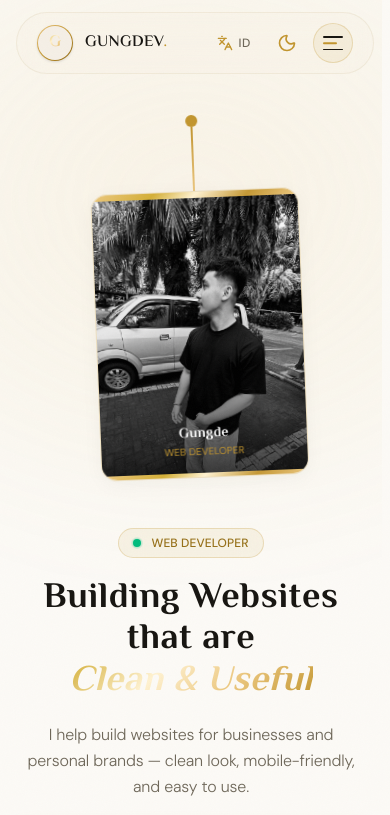
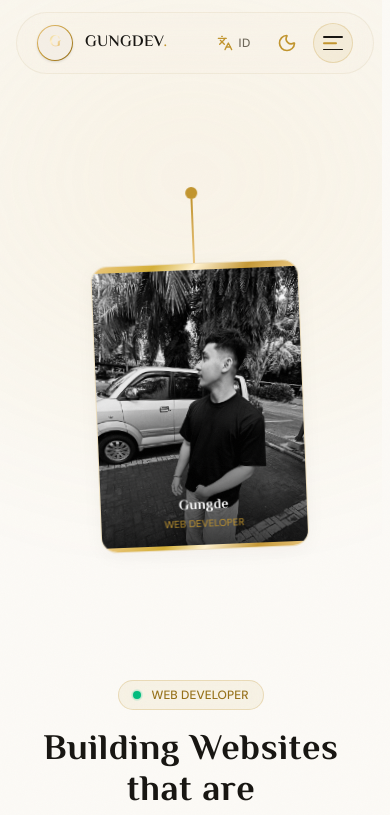
Before and after one commit to gungdemayun12/Porto-Gungde, a React (Vite) app: page / in a window 390 px wide. Shown: the top 815 px of the page. Built offline with nearby package versions, Linux system fonts and the light colour scheme.

Commit message:
fix: improve mobile lanyard size and image sharpness

```diff
--- a/src/components/lanyard/HeroLanyard.jsx
+++ b/src/components/lanyard/HeroLanyard.jsx
@@ -57,7 +57,8 @@ export default function HeroLanyard() {
   const containerRef = useRef(null);
   const [isVisible, setIsVisible] = useState(false);
 
-  const containerHeight = isMobile ? '400px' : isTablet ? '480px' : '540px';
+  // Beri ruang lebih besar di HP agar kartu tidak terlihat kecil dan terpotong.
+  const containerHeight = isMobile ? '560px' : isTablet ? '520px' : '540px';
 
   useEffect(() => {
     const el = containerRef.current;
@@ -103,9 +104,10 @@ export default function HeroLanyard() {
         <WebGLErrorBoundary fallback={<StaticBadge />}>
           <Suspense fallback={<LanyardSkeleton />}>
             <Lanyard3D
-              position={[0, 0, isMobile ? 22 : 19]}
+              // Kamera lebih dekat + FOV lebih kecil di HP: kartu tampil lebih besar dan tajam.
+              position={[0, 0, isMobile ? 12 : 19]}
               gravity={[0, isMobile ? -32 : -40, 0]}
-              fov={20}
+              fov={isMobile ? 14 : 20}
               transparent
               frontImage={gungdePhoto}
               backImage={gungdePhoto}
--- a/src/components/ui/Lanyard.css
+++ b/src/components/ui/Lanyard.css
@@ -9,5 +9,7 @@
   align-items: center;
   transform: scale(1);
   transform-origin: center;
+  overflow: visible;
+  touch-action: none;
   user-select: none;
 }
--- a/src/components/ui/Lanyard.jsx
+++ b/src/components/ui/Lanyard.jsx
@@ -50,7 +50,8 @@ export default function Lanyard({
     <div className="lanyard-wrapper">
       <Canvas
         camera={{ position, fov }}
-        dpr={isMobile ? 1 : [1, 1.25]}
+        // DPR 1 membuat tekstur dan garis lanyard tampak blur pada layar HP modern.
+        dpr={isMobile ? [1, 2] : [1, 1.5]}
         frameloop="always"
         gl={{
           alpha: transparent,
@@ -130,8 +131,9 @@ function Band({
     const baseImg = baseMap.image;
     if (!baseImg) return baseMap;
 
-    // Downscale atlas on mobile to cut GPU cost
-    const maxSide = isMobile ? 512 : 1024;
+    // Jangan downscale atlas di mobile: ini membuat foto pada kartu terlihat blur.
+    // 1024px masih ringan, tetapi menjaga detail foto pada layar high-DPI.
+    const maxSide = 1024;
     const srcW = baseImg.width || 1024;
     const srcH = baseImg.height || 1024;
     const scale = Math.min(1, maxSide / Math.max(srcW, srcH));
@@ -170,7 +172,7 @@ function Band({
     const composite = new THREE.CanvasTexture(canvas);
     composite.colorSpace = THREE.SRGBColorSpace;
     composite.flipY = baseMap.flipY;
-    composite.anisotropy = isMobile ? 1 : 4;
+    composite.anisotropy = 8;
     composite.generateMipmaps = true;
     composite.minFilter = THREE.LinearMipmapLinearFilter;
     composite.magFilter = THREE.LinearFilter;
--- a/src/styles/index.css
+++ b/src/styles/index.css
@@ -521,6 +521,20 @@ a {
 /* LANYARD CONTAINER */
 .lanyard-container {
   touch-action: pan-y;
+  overflow: visible;
+}
+
+/* Canvas 3D perlu memenuhi area hero di layar kecil. */
+@media (max-width: 767px) {
+  .lanyard-container {
+    min-height: 500px;
+    margin-top: -0.5rem;
+  }
+
+  .lanyard-container canvas {
+    width: 100% !important;
+    height: 100% !important;
+  }
 }
 
 /* NAVBAR backdrop blur */
```
